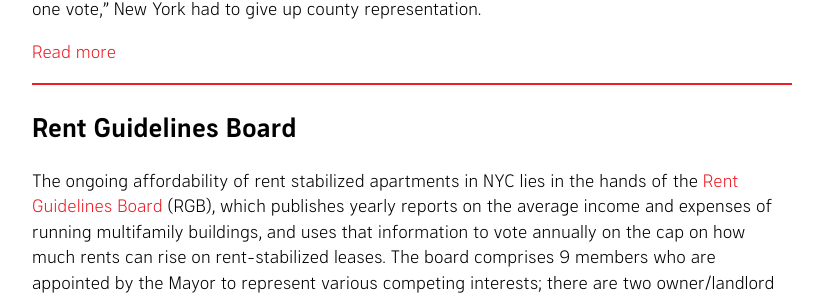
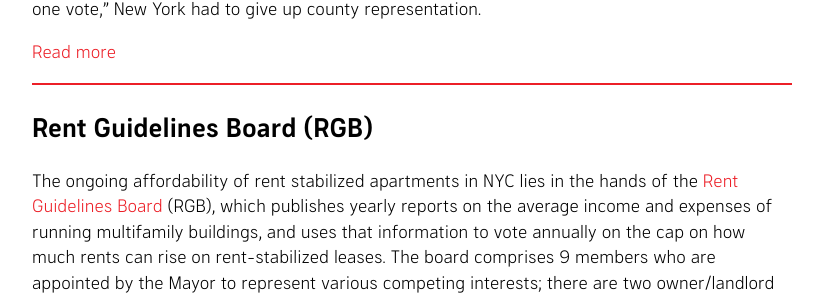
Before and after one commit to nycdsa/the-thorn, a Jekyll site: the page built from src/glossary.html, in a window 1280 px wide and 900 px high, scrolled down 2057 px. Shown: the part 150-449 px from the top of the window, without its empty margins (228-1051 px from the left). Built offline with Jekyll 4.4.1, drawn with Linux system fonts in a browser that asks for light colours.

Commit message:
Update glossary.html

```diff
--- a/src/glossary.html
+++ b/src/glossary.html
@@ -28,7 +28,7 @@ permalink: /glossary/
 <a href="https://thethorn.nyc/posts/cuomo-to-face-primary-challenge-ny-state-senate/#in-depth-ny-state-senate">Read more</a>
 </div>
 	<div class="glossary-item">
-<h2>Rent Guidelines Board</h2>
+<h2>Rent Guidelines Board (RGB)</h2>
 <p>The ongoing affordability of rent stabilized apartments in NYC lies in the hands of the&nbsp;<a href="http://www.nycrgb.org/">Rent Guidelines Board</a>&nbsp;(RGB), which publishes yearly reports on the average income and expenses of running multifamily buildings, and uses that information to vote annually on the cap on how much rents can rise on rent-stabilized leases. The board comprises 9 members who are appointed by the Mayor to represent various competing interests; there are two owner/landlord representatives, two tenant representatives, and five “public members” who cannot be rent-stabilized tenants and who tend to have a non-housing professional background.</p>
 
 <p>The RGB meets annually between April and June to hear expert panels and public testimonies from tenants before voting to approve how much rent stabilized leases can go up on all 1- and 2-year lease renewals. The process is somewhat transparent, with multiple public hearings held in each borough, advertised in multiple languages, followed by a final vote. Tenants and organizing groups flood the hearings to delivery testimony about how landlords exploit loopholes to increase rent beyond the allowable increases, and how even small rent increases can impact their ability to stay in their apartment.</p>
```
